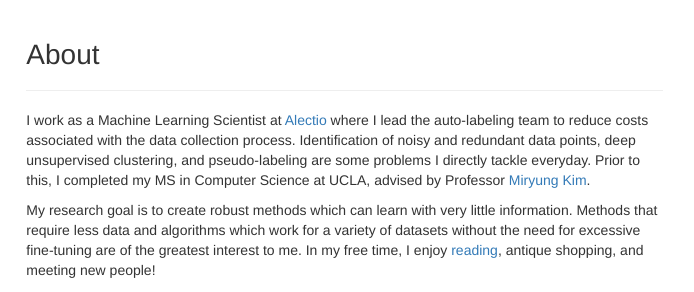
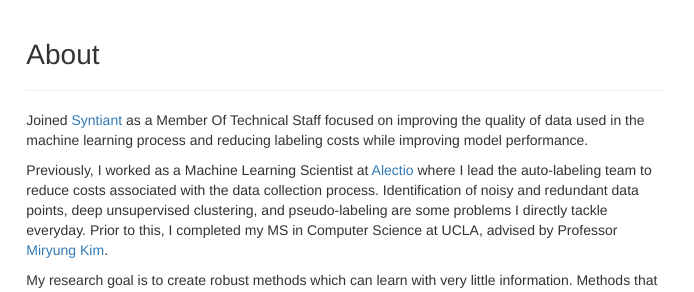
Before and after one commit to prateekm08/prateekmalhotra.github.io, a plain HTML site: page index.html in a window 1280 px wide. Shown: the top 292 px of the page, 462-1156 px from the left. Drawn offline with Linux system fonts and the light colour scheme; files that its build step writes are made by us from their sources.

Commit message:
Update index.html

```diff
--- a/index.html
+++ b/index.html
@@ -41,8 +41,11 @@
                         <h1>About</h1>
                     </div>
                     <p>
-                    I work as a Machine Learning Scientist at <a href="https://alectio.com">Alectio</a> where I lead the auto-labeling team to reduce costs associated with the data collection process. Identification of noisy and redundant data points, deep unsupervised clustering, and pseudo-labeling are some problems I directly tackle everyday. Prior to this, I completed my MS in Computer Science at UCLA, advised by Professor <a href="http://web.cs.ucla.edu/~miryung/">Miryung Kim</a>.</p>
-
+                        Joined <a href="https://www.syntiant.com">Syntiant</a> as a Member Of Technical Staff focused on improving the quality of data used in the
+                        machine learning process and reducing labeling costs while improving model performance.
+                    </p>
+                    <p>
+                    Previously, I worked as a Machine Learning Scientist at <a href="https://alectio.com">Alectio</a> where I lead the auto-labeling team to reduce costs associated with the data collection process. Identification of noisy and redundant data points, deep unsupervised clustering, and pseudo-labeling are some problems I directly tackle everyday. Prior to this, I completed my MS in Computer Science at UCLA, advised by Professor <a href="http://web.cs.ucla.edu/~miryung/">Miryung Kim</a>.</p>
                     <p>
                     My research goal is to create robust methods which can learn with very little information.
                     Methods that require less data and algorithms which work for a variety of datasets without the need for excessive fine-tuning are of the greatest interest to me.
```
